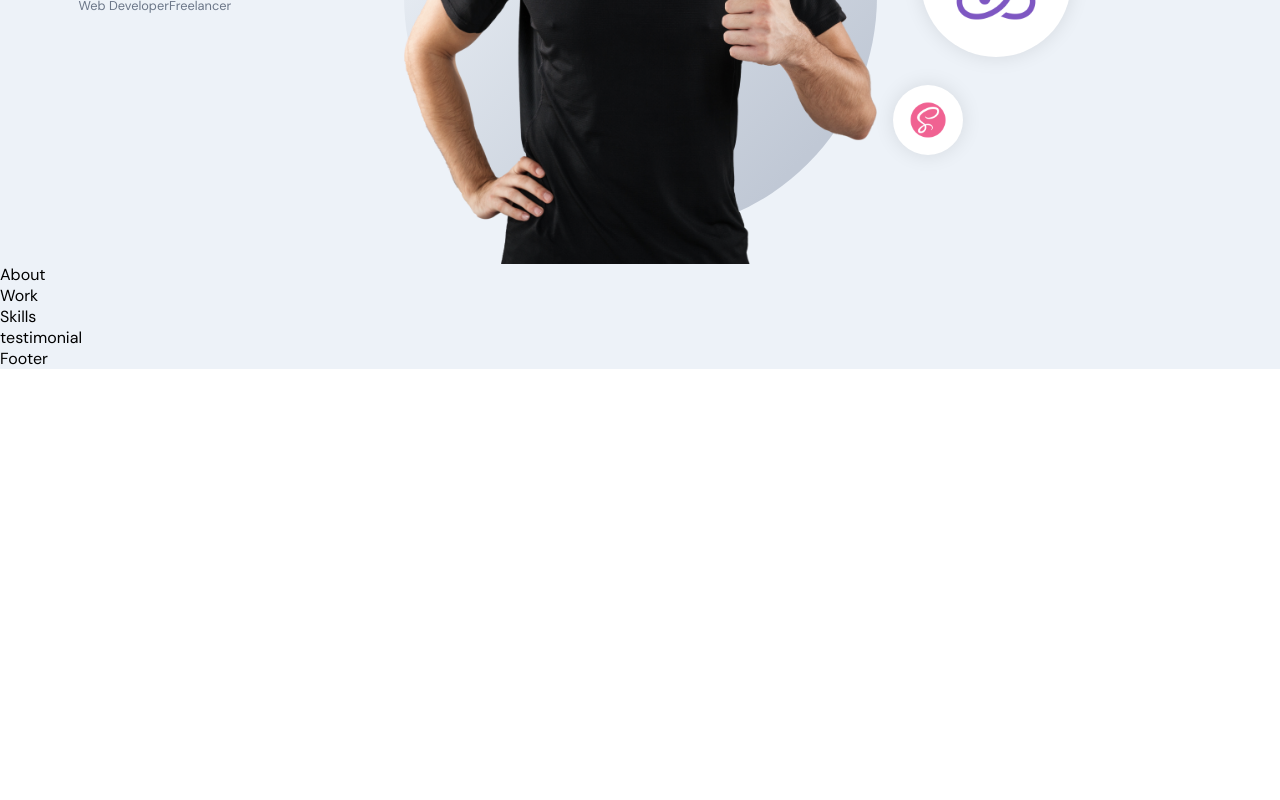
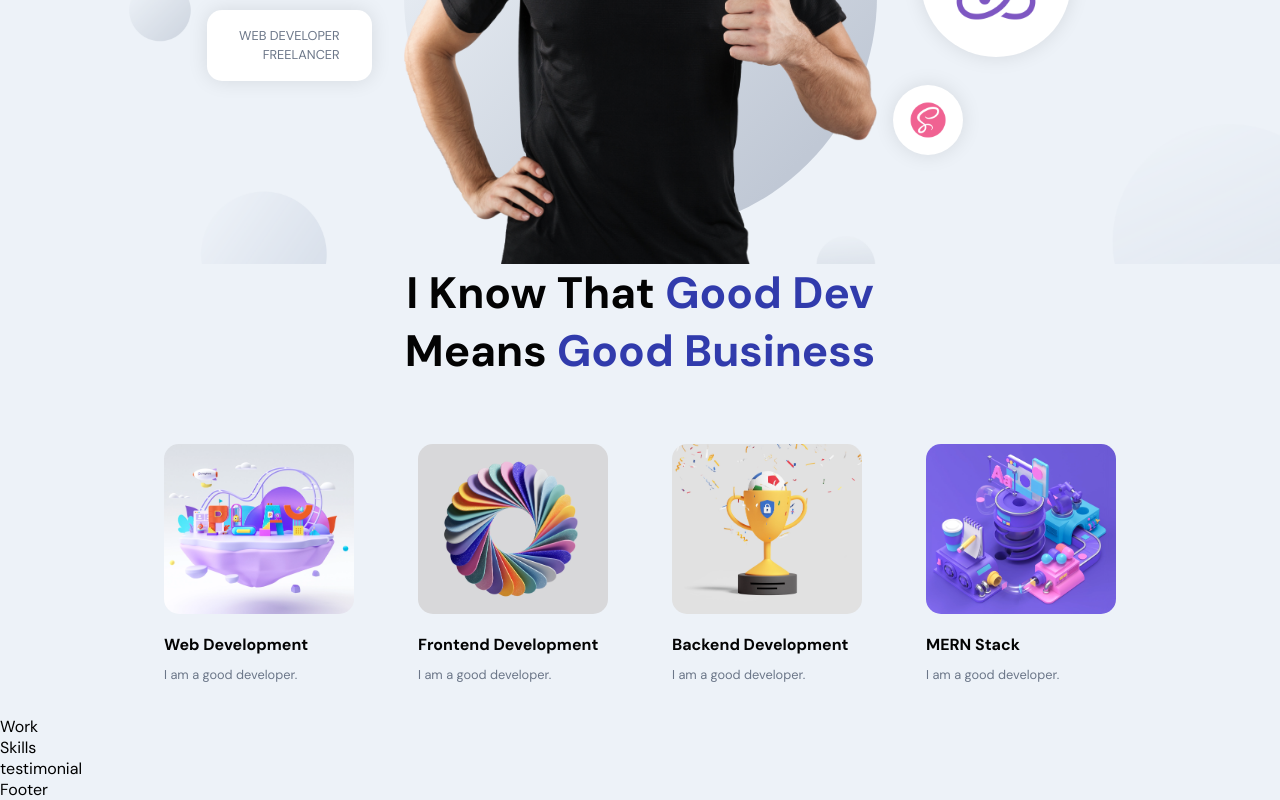
Before and after one commit to karolniedzwiecki/portfolio, a React (Create React App) app in the folder frontend_react/: page / in a window 1280 px wide. Shown: the part 426-1226 px from the top of the page. Before the commit the page ends 800 px from the top, so only its background shows below. Built offline with nearby package versions, Linux system fonts and the light colour scheme.

Commit message:
Add About section

```diff
--- a/frontend_react/src/container/About/About.jsx
+++ b/frontend_react/src/container/About/About.jsx
@@ -1,9 +1,37 @@
-import React from 'react';
+import React, { useState, useEffect } from 'react';
+import { motion } from 'framer-motion';
 import './About.scss';
+import { images } from '../../constants';
+
+const abouts = [
+  {title: 'Web Development', description: 'I am a good developer.', imgUrl: images.about01 },
+  {title: 'Frontend Development', description: 'I am a good developer.', imgUrl: images.about02 },
+  {title: 'Backend Development', description: 'I am a good developer.', imgUrl: images.about03 },
+  {title: 'MERN Stack', description: 'I am a good developer.', imgUrl: images.about04 }
+];
 
 const About = () => {
   return (
-    <div>About</div>
+    <>
+      <h2 className="head-text">I Know that <span>Good Dev</span> <br /> means <span>Good Business</span></h2>
+
+      <div className="app__profiles">
+        {abouts.map((about, index) => (
+          <motion.div
+            whileInView={{ opacity: 1}}
+            whileHover={{ scale: 1.1 }}
+            transition={{ durtion: 0.5, type: 'tween'}}
+            className="app__profile-item"
+            key={about.title + index}
+          >
+            <img src={about.imgUrl} alt={about.title}/>
+            <h2 className="bold-text" style={{ marginTop: 20 }}>{about.title}</h2>
+            <p className="p-text" style={{ marginTop: 10 }}>{about.description}</p>
+          </motion.div>
+        ))}
+
+      </div>
+    </>
   )
 }
 
--- a/frontend_react/src/container/About/About.scss
+++ b/frontend_react/src/container/About/About.scss
@@ -0,0 +1,38 @@
+.app__about {
+    flex: 1;
+    width: 100%;
+    flex-direction: column;
+}
+
+.app__profiles {
+    display: flex;
+    justify-content: center;
+    align-items: flex-start;
+    flex-wrap: wrap;
+    margin-top: 2rem;
+}
+
+.app__profile-item {
+    width: 190px;
+    display: flex;
+    justify-content: flex-start;
+    align-items: flex-start;
+    flex-direction: column;
+    margin: 2rem;
+
+    img {
+        width: 100%;
+        height: 170px;
+        border-radius: 15px;
+        object-fit: cover;
+    }
+
+    @media screen and (min-width: 2000px){
+        width: 370px;
+        margin: 2rem 4rem;
+
+        img {
+            height: 320px;
+        }
+    }
+}
--- a/frontend_react/src/container/Header/Header.jsx
+++ b/frontend_react/src/container/Header/Header.jsx
@@ -16,13 +16,13 @@
 
 const Header = () => {
   return (
-    <div className="app__header app__flex">
+    <div id="home" className="app__header app__flex">
       <motion.div
         whileInView={{ x: [-100, 0], opacity: [0, 1]}}
         transition={{ duration: 0.5 }}
         className="app__header-info"
       >
-        <div className="app_header-badge">
+        <div className="app__header-badge">
           <div className="badge-cmp app__flex">
               <span>👋</span>
               <div style={{ marginLeft: 20 }}>
@@ -62,7 +62,7 @@
       ))}
     </motion.div>
     </div>
-  )
-}
+  );
+};
 
 export default Header
```
